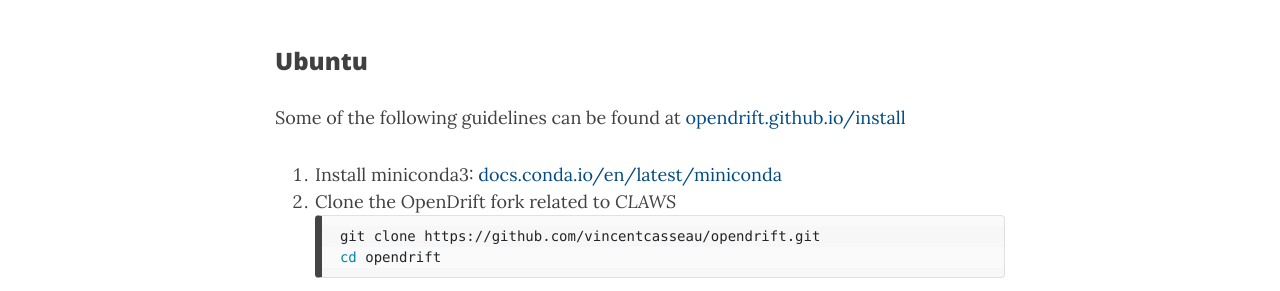
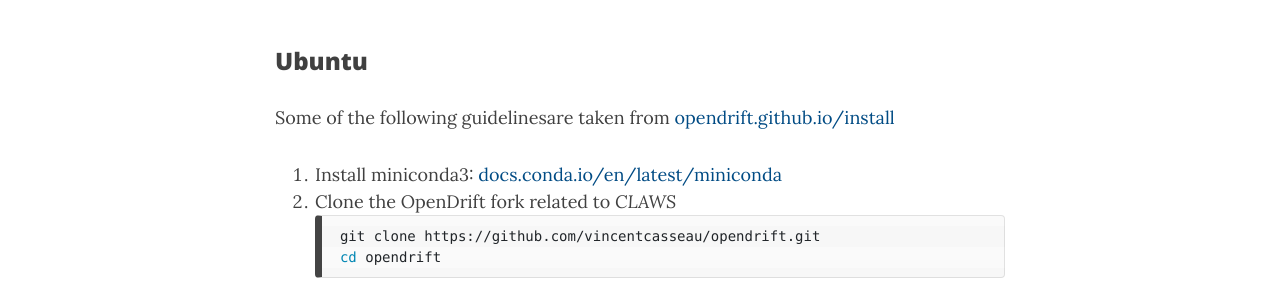
Before and after one commit to claws-scot/claws-scot.github.io, a Jekyll site: the page built from installation.md, in a window 1280 px wide and 1276 px high. Shown: the part 168-459 px from the top of the window. Built offline with Jekyll 4.4.1, drawn with Linux system fonts in a browser that asks for light colours; nearby versions of some CDN libraries.

Commit message:
Editing web pages

```diff
--- a/installation.md
+++ b/installation.md
@@ -37,7 +37,7 @@
 ### Ubuntu
 {: #Ubuntu }
 
-Some of the following guidelines can be found at [opendrift.github.io/install](https://opendrift.github.io/install.html)
+Some of the following guidelinesare taken from [opendrift.github.io/install](https://opendrift.github.io/install.html)
 
 1. Install miniconda3: [docs.conda.io/en/latest/miniconda](https://docs.conda.io/en/latest/miniconda.html)
 2. Clone the OpenDrift fork related to _CLAWS_
```
